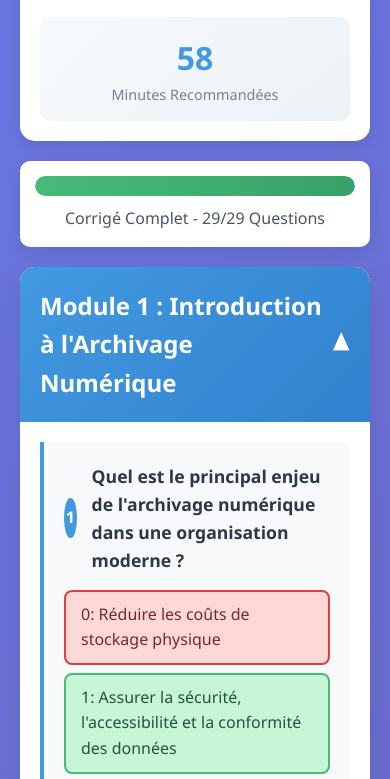
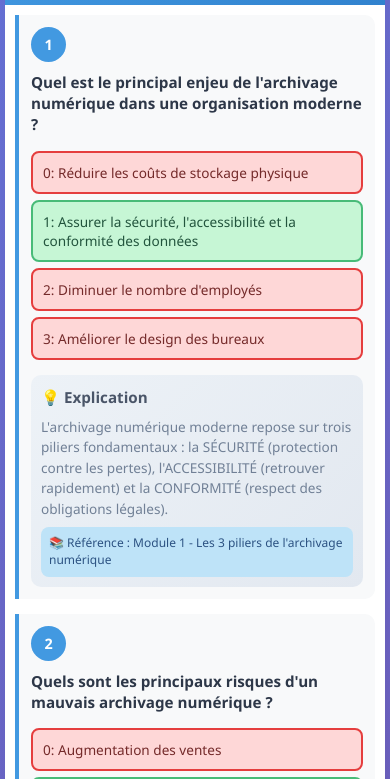
Before and after one commit to Cety2/corrige-formation-archivage, a plain HTML site: page index.html in a window 390 px wide. Shown: the part 680-1459 px from the top of the page. Drawn offline with Linux system fonts and the light colour scheme.

Commit message:
Update index.html

```diff
--- a/index.html
+++ b/index.html
@@ -229,13 +229,196 @@
             color: #718096;
             font-size: 0.9rem;
         }
+
+        /* RESPONSIVE DESIGN MOBILE */
+        @media (max-width: 768px) {
+            .container {
+                padding: 10px;
+            }
+
+            .header h1 {
+                font-size: 1.8rem;
+                margin-bottom: 8px;
+            }
+
+            .header p {
+                font-size: 1rem;
+            }
+
+            .header {
+                padding: 20px 15px;
+                margin-bottom: 20px;
+            }
+
+            .stats {
+                grid-template-columns: repeat(2, 1fr);
+                gap: 10px;
+                padding: 15px;
+                margin-bottom: 15px;
+            }
+
+            .stat-item {
+                padding: 10px;
+            }
+
+            .stat-number {
+                font-size: 1.5rem;
+            }
+
+            .stat-label {
+                font-size: 0.8rem;
+            }
+
+            .module {
+                margin-bottom: 20px;
+            }
+
+            .module-header {
+                padding: 15px;
+                touch-action: manipulation;
+            }
+
+            .module-header h2 {
+                font-size: 1.2rem;
+                line-height: 1.3;
+            }
+
+            .module-content.active {
+                padding: 15px;
+            }
+
+            .question {
+                padding: 15px;
+                margin-bottom: 15px;
+            }
+
+            .question-header {
+                flex-direction: column;
+                align-items: flex-start;
+                margin-bottom: 12px;
+            }
+
+            .question-number {
+                width: 35px;
+                height: 35px;
+                font-size: 0.9rem;
+                margin-bottom: 10px;
+                margin-right: 0;
+            }
+
+            .question-text {
+                font-size: 1rem;
+                line-height: 1.4;
+            }
+
+            .option {
+                padding: 12px;
+                margin: 6px 0;
+                font-size: 0.9rem;
+                line-height: 1.4;
+                touch-action: manipulation;
+            }
+
+            .explanation {
+                padding: 12px;
+                margin-top: 12px;
+            }
+
+            .explanation-header {
+                font-size: 0.95rem;
+                margin-bottom: 8px;
+            }
+
+            .explanation-text {
+                font-size: 0.9rem;
+                line-height: 1.5;
+            }
+
+            .reference {
+                padding: 8px;
+                margin-top: 8px;
+                font-size: 0.8rem;
+                line-height: 1.4;
+            }
+
+            .progress-bar {
+                padding: 12px;
+                margin-bottom: 15px;
+            }
+
+            .progress-bar p {
+                font-size: 0.9rem;
+                margin-top: 8px;
+            }
+        }
+
+        @media (max-width: 480px) {
+            .container {
+                padding: 5px;
+            }
+
+            .header {
+                padding: 15px 10px;
+                margin-bottom: 15px;
+            }
+
+            .header h1 {
+                font-size: 1.5rem;
+            }
+
+            .header p {
+                font-size: 0.9rem;
+            }
+
+            .stats {
+                grid-template-columns: 1fr;
+                padding: 10px;
+            }
+
+            .module-header {
+                padding: 12px;
+            }
+
+            .module-header h2 {
+                font-size: 1.1rem;
+            }
+
+            .module-content.active {
+                padding: 10px;
+            }
+
+            .question {
+                padding: 12px;
+            }
+
+            .question-text {
+                font-size: 0.95rem;
+            }
+
+            .option {
+                padding: 10px;
+                font-size: 0.85rem;
+            }
+
+            .explanation {
+                padding: 10px;
+            }
+
+            .explanation-text {
+                font-size: 0.85rem;
+            }
+
+            .reference {
+                font-size: 0.75rem;
+            }
+        }
     </style>
 </head>
 <body>
     <div class="container">
         <div class="header">
             <h1>Corrigé Digital</h1>
-            <p>Formation Archivage Numérique - 17-20 Septembre 2025</p>
+            <p>Formation Archivage Numérique - 17-21 Septembre 2025</p>
         </div>
 
         <div class="stats">
```
